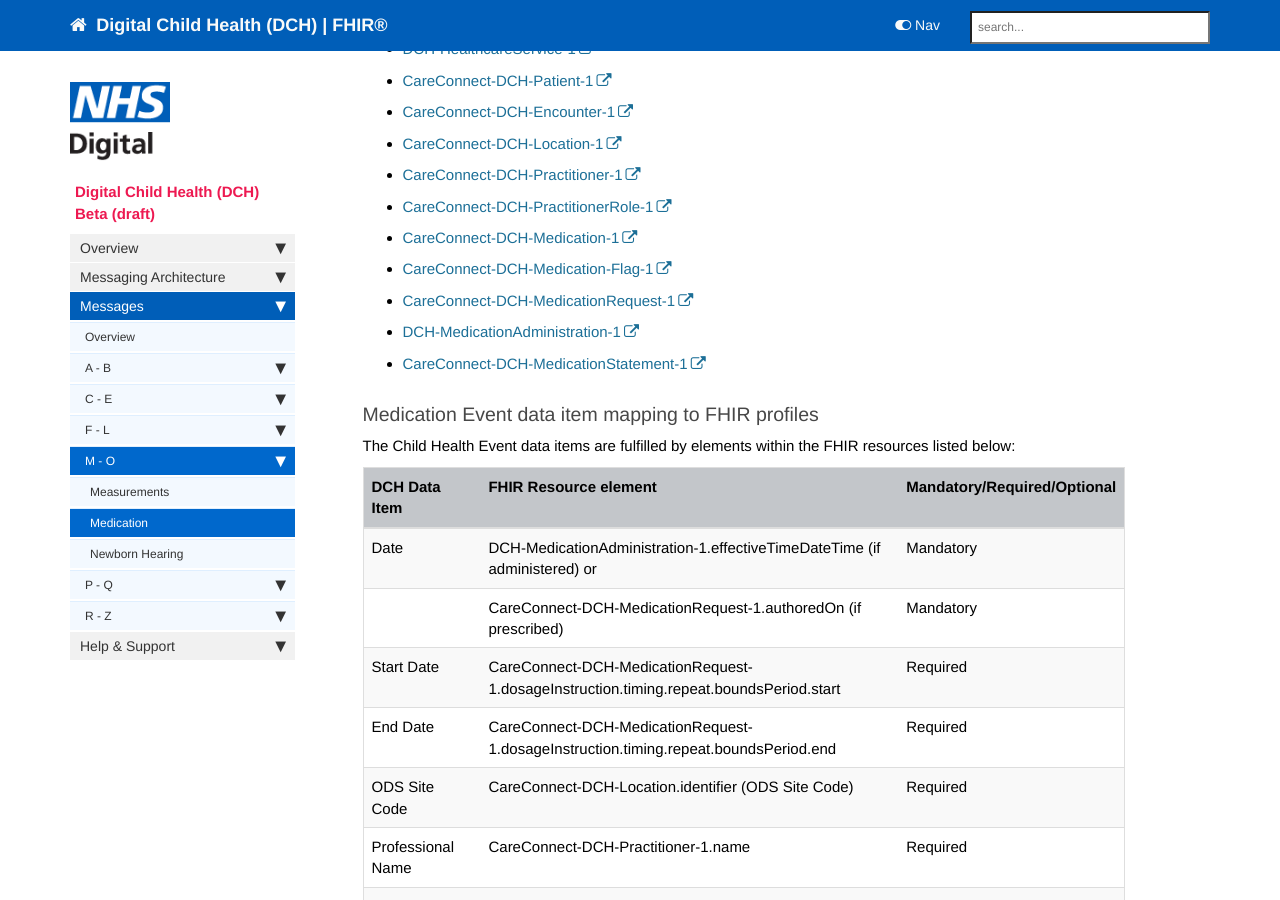
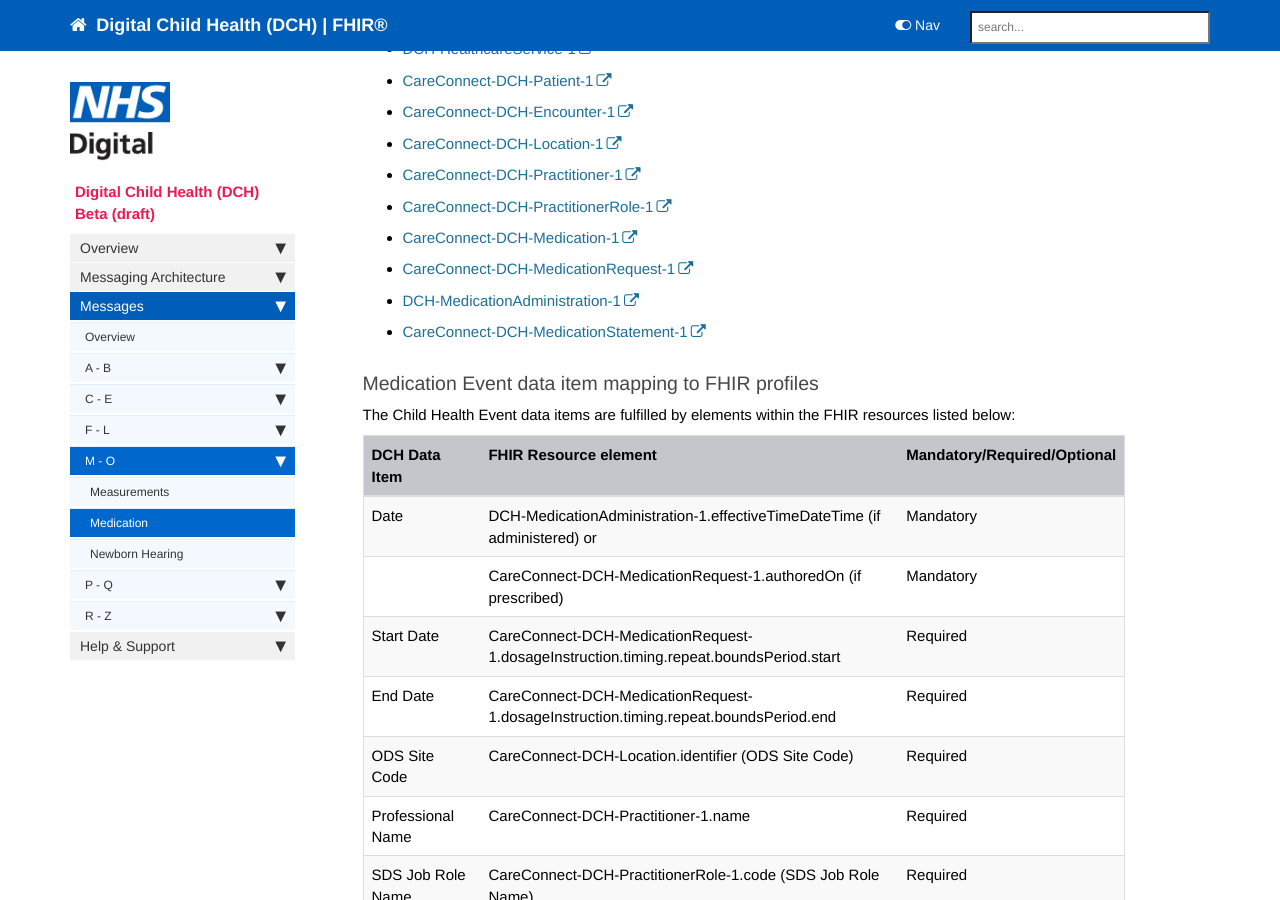
Before and after one commit to nhsconnect/Digital-Child-Health-STU3, a Jekyll site: the page built from pages/explore/explore_medication.md, in a window 1280 px wide and 900 px high, scrolled down 370 px. Built offline with Jekyll 4.4.1, drawn with Linux system fonts in a browser that asks for light colours; nearby versions of some CDN libraries; comment, search, counter and statistics services are not loaded.

Commit message:
Removed flag reference

```diff
--- a/pages/explore/explore_medication.md
+++ b/pages/explore/explore_medication.md
@@ -21,7 +21,6 @@ The following FHIR profiles are used to form the Medication Event Message Bundle
 - [CareConnect-DCH-Practitioner-1](https://fhir.nhs.uk/STU3/StructureDefinition/CareConnect-DCH-Practitioner-1)
 - [CareConnect-DCH-PractitionerRole-1](https://fhir.nhs.uk/STU3/StructureDefinition/CareConnect-DCH-PractitionerRole-1)
 - [CareConnect-DCH-Medication-1](https://fhir.nhs.uk/STU3/StructureDefinition/CareConnect-DCH-Medication-1)
-- [CareConnect-DCH-Medication-Flag-1](https://fhir.nhs.uk/STU3/StructureDefinition/CareConnect-DCH-Medication-Flag-1)
 - [CareConnect-DCH-MedicationRequest-1](https://fhir.nhs.uk/STU3/StructureDefinition/CareConnect-DCH-MedicationRequest-1)
 - [DCH-MedicationAdministration-1](https://fhir.nhs.uk/STU3/StructureDefinition/DCH-MedicationAdministration-1)
 - [CareConnect-DCH-MedicationStatement-1](https://fhir.hl7.org.uk/STU3/StructureDefinition/CareConnect-DCH-MedicationStatement-1)
```
